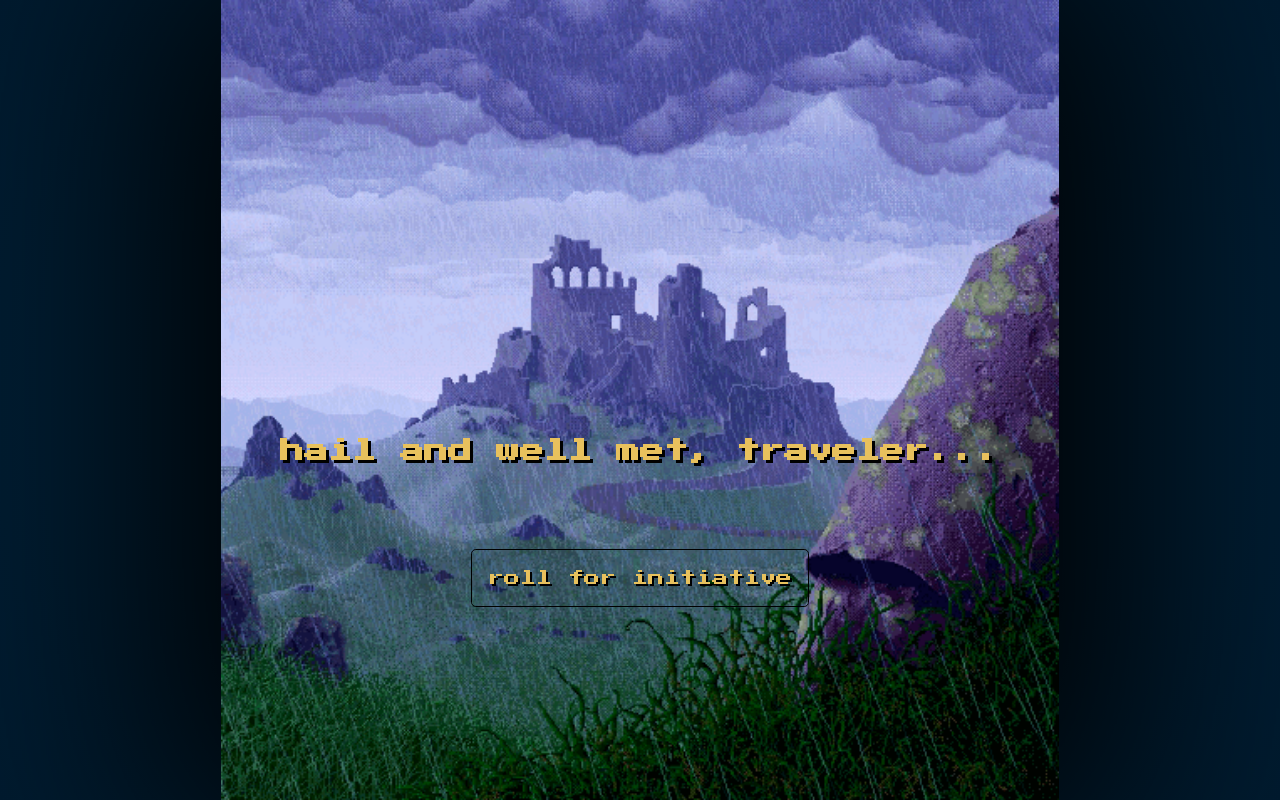
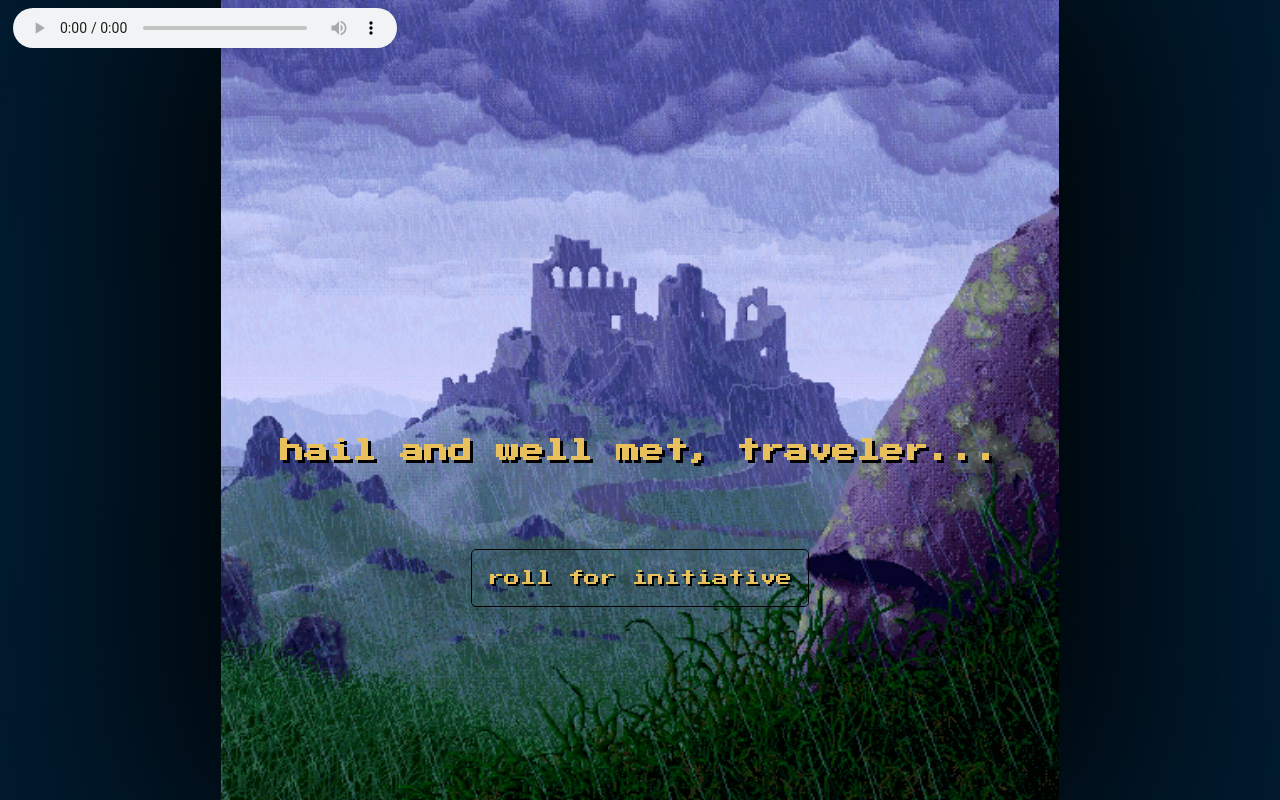
Before and after one commit to jskomal/roll-for-initiative, a React (Create React App) app: page / in a window 1280 px wide. Built offline with nearby package versions, Linux system fonts and the light colour scheme; no server answers.

Commit message:
Add music to game

```diff
--- a/src/App.tsx
+++ b/src/App.tsx
@@ -8,6 +8,8 @@ import PlayerEndGameScreen from './components/PlayerEndGameScreen/PlayerEndGameS
 import MonsterEndGameScreen from './components/MonsterEndGameScreen/MonsterEndGameScreen'
 import welcomeGif from './images/rainruins.gif'
 import { CharacterData } from './CharacterData'
+import ReactPlayer from 'react-player'
+const music = require('./music.mp3')
 
 export interface CharacterStats {
   id: number
@@ -104,7 +106,17 @@ export const App = () => {
   }
 
   return (
-    <Switch>
+    <div>
+      <ReactPlayer
+        className='music-player'
+        url={music}
+        width='30vw'
+        height='5vh'
+        playing={true}
+        controls={true}
+        volume={0.2}
+        loop={true}
+      />
       <Route exact path='/'>
         <section className='welcome-view'>
           <img className='welcome-gif' src={welcomeGif} alt='Rainy ruins' />
@@ -128,7 +140,7 @@ export const App = () => {
       <Route exact path='/player-end-game'>
         <PlayerEndGameScreen />
       </Route>
-    </Switch>
+    </div>
   )
 }
 
```
